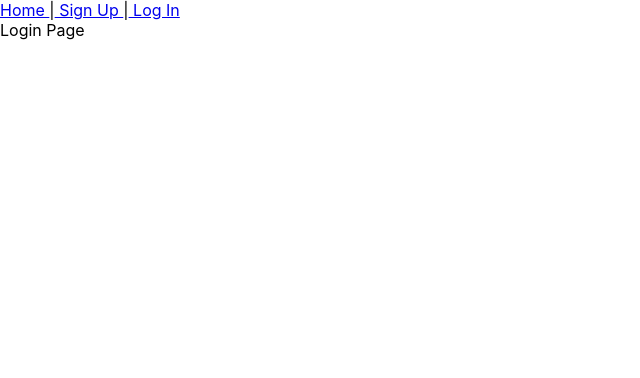
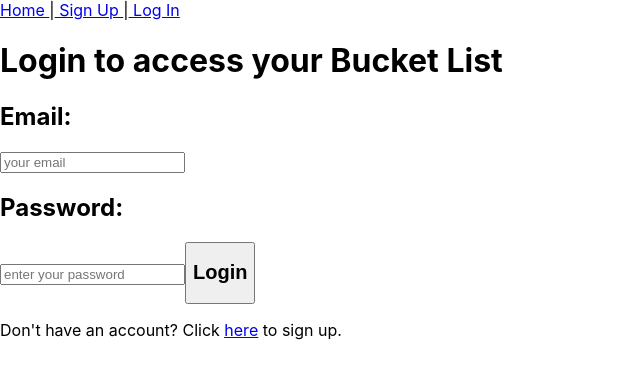
Before and after one commit to tatebonham/DnDs-R-Us, a React (Create React App) app: page /login in a window 1280 px wide. Shown: the top 378 px of the page, without its empty margins (0-640 px from the left). Built offline with nearby package versions, Linux system fonts and the light colour scheme; the HTML template or start-up script is replaced by a standard one.

Commit message:
Login component page is set up and working, the login and register pages now have a link to navigate to eachother

```diff
--- a/src/components/pages/Login.js
+++ b/src/components/pages/Login.js
@@ -1,7 +1,74 @@
-export default function Login(){
+import { useState } from "react"
+import axios from "axios"
+import jwt_decode from "jwt-decode"
+import { useNavigate, Navigate, Link } from "react-router-dom"
+
+export default function Login( {currentUser, setCurrentUser}){
+    // states for the controlled form
+    const [email, setEmail] = useState("")
+    const [password, setPassword] =useState("")
+    const [msg, setMsg] = useState("")
+    const navigate = useNavigate()
+
+    // submit login form event handler
+    const handleSubmit = async e =>{
+        e.preventDefault()
+        try{
+        // post form to backend
+            const reqBody = {
+                email,
+                password
+            }
+            console.log(reqBody)
+            const response = await axios.post(`${process.env.REACT_APP_SERVER_URL}/users/login`, reqBody)
+
+            // save the token in local storage
+            const { token } = response.data
+            localStorage.setItem("jwt", token)
+            // decode the token
+            const decoded= jwt_decode(token)
+            // set the user in app state
+            setCurrentUser(decoded)
+            navigate('/MyCharacters')
+        }catch(err){
+            console.warn(err)
+            if(err.response === 400 ){
+                    setMsg(err.response.data.msg)
+            }
+        }
+    }
+    // conditionally render a navigate component
+    if (currentUser){
+        return <Navigate to="/user/profile" />
+    }
+
+
     return(
         <div>
-            Login Page
+            <h1> Login to access your Bucket List </h1>
+            {msg}
+            <form onSubmit={handleSubmit}>
+                <label htmlFor="email"><h2>Email:</h2></label>
+                    <input
+                        type = "text"
+                        id = "email"
+                        placeholder = "your email"
+                        onChange ={e=> setEmail(e.target.value)}
+                        value={email}
+                    />
+                <label htmlFor="password"><h2>Password:</h2></label>
+                    <input
+                        type = "text"
+                        id = "password"
+                        placeholder = "enter your password"
+                        onChange={e => setPassword (e.target.value)}
+                        value={password}
+                    />
+                <button type="submit"><h2>Login</h2></button>
+            </form>
+            <div>
+                <p>Don't have an account? Click <Link to="/login"><u>here</u></Link> to sign up.</p>
+            </div>
         </div>
     )
 }
```
